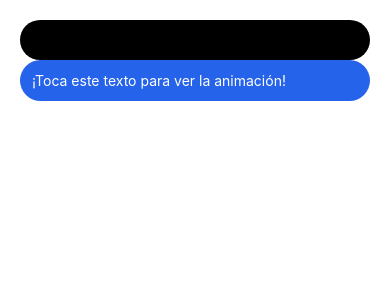
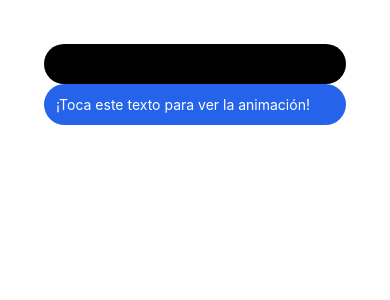
Before and after one commit to Russel-FS/rct-movie-ai, a React Native app: screen / in a window 390 px wide. Shown: the top 300 px of the page. Built offline with nearby package versions, Linux system fonts and the light colour scheme.

Commit message:
update packages for tailwind

```diff
--- a/tailwind.config.js
+++ b/tailwind.config.js
@@ -1,6 +1,6 @@
 /** @type {import('tailwindcss').Config} */
 module.exports = {
-  content: ['./App.{js,ts,tsx}', './components/**/*.{js,ts,tsx}'],
+  content: ['./App.{js,ts,tsx}', './src/**/*.{js,ts,tsx}', './components/**/*.{js,ts,tsx}'],
 
   presets: [require('nativewind/preset')],
   theme: {
```
